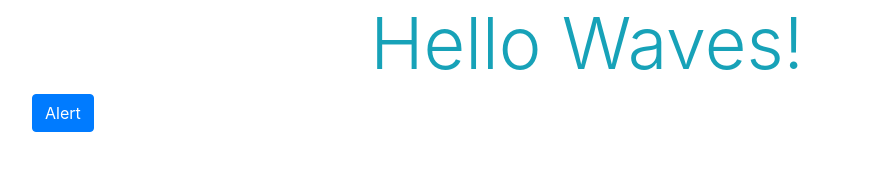
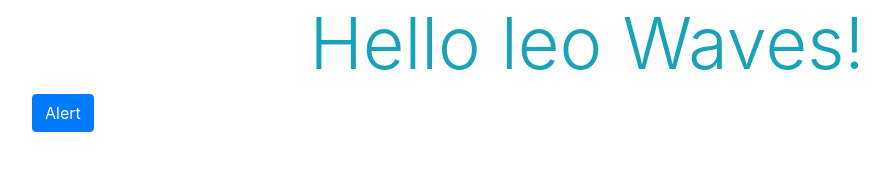
Before and after one commit to mehmetlevent/web3-app, a React app: page index.html in a window 1280 px wide. Shown: the whole page, without its empty margins (53-942 px from the left). Built offline with nearby package versions, Linux system fonts and the light colour scheme.

Commit message:
Add files via upload

```diff
--- a/index.html
+++ b/index.html
@@ -6,7 +6,7 @@
     <link rel="stylesheet" href="https://stackpath.bootstrapcdn.com/bootstrap/4.3.1/css/bootstrap.min.css" integrity="sha384-ggOyR0iXCbMQv3Xipma34MD+dH/1fQ784/j6cY/iJTQUOhcWr7x9JvoRxT2MZw1T" crossorigin="anonymous">
   </head>
   <body>
-    <h1 class="display-3 text-center text-info">Hello Waves!</h1>
+    <h1 class="display-3 text-center text-info">Hello leo Waves!</h1>
     <div id="app"></div>
     <script type="text/javascript" src = "./build.js"></script>
   </body>
--- a/package.json
+++ b/package.json
@@ -10,6 +10,7 @@
         "@babel/preset-react": "7.12.13",
         "babel": "6.23.0",
         "babel-core": "6.26.3",
+        "build": "^0.1.4",
         "express": "^4.17.1",
         "react": "17.0.1",
         "react-dom": "17.0.1"
```
Also changed, not shown: 1 other file.
